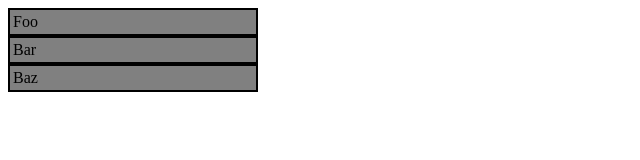
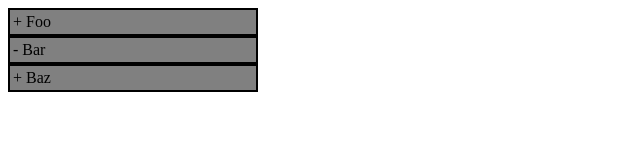
Before and after one commit to tkindy/sidebar, a React (Create React App) app: page / in a window 1280 px wide. Shown: the top 160 px of the page, without its empty margins (0-640 px from the left). Built offline with nearby package versions, Linux system fonts and the light colour scheme.

Commit message:
Add collapse symbol

```diff
--- a/src/features/sidebar/Sidebar.tsx
+++ b/src/features/sidebar/Sidebar.tsx
@@ -9,13 +9,16 @@ interface SectionModel {
 
 interface HeaderProps {
   title: string;
+  expanded: boolean;
   onClick: () => void;
 }
 
-function Header({ title, onClick }: HeaderProps) {
+function Header({ title, expanded, onClick }: HeaderProps) {
+  const symbol = expanded ? "-" : "+";
+
   return (
     <div className={styles.header} onClick={onClick}>
-      {title}
+      {symbol} {title}
     </div>
   );
 }
@@ -25,10 +28,13 @@ interface SectionProps {
   toggleExpanded: () => void;
 }
 
-function Section({ section: { title }, toggleExpanded }: SectionProps) {
+function Section({
+  section: { title, expanded },
+  toggleExpanded,
+}: SectionProps) {
   return (
     <div>
-      <Header title={title} onClick={toggleExpanded} />
+      <Header title={title} expanded={expanded} onClick={toggleExpanded} />
     </div>
   );
 }
```
